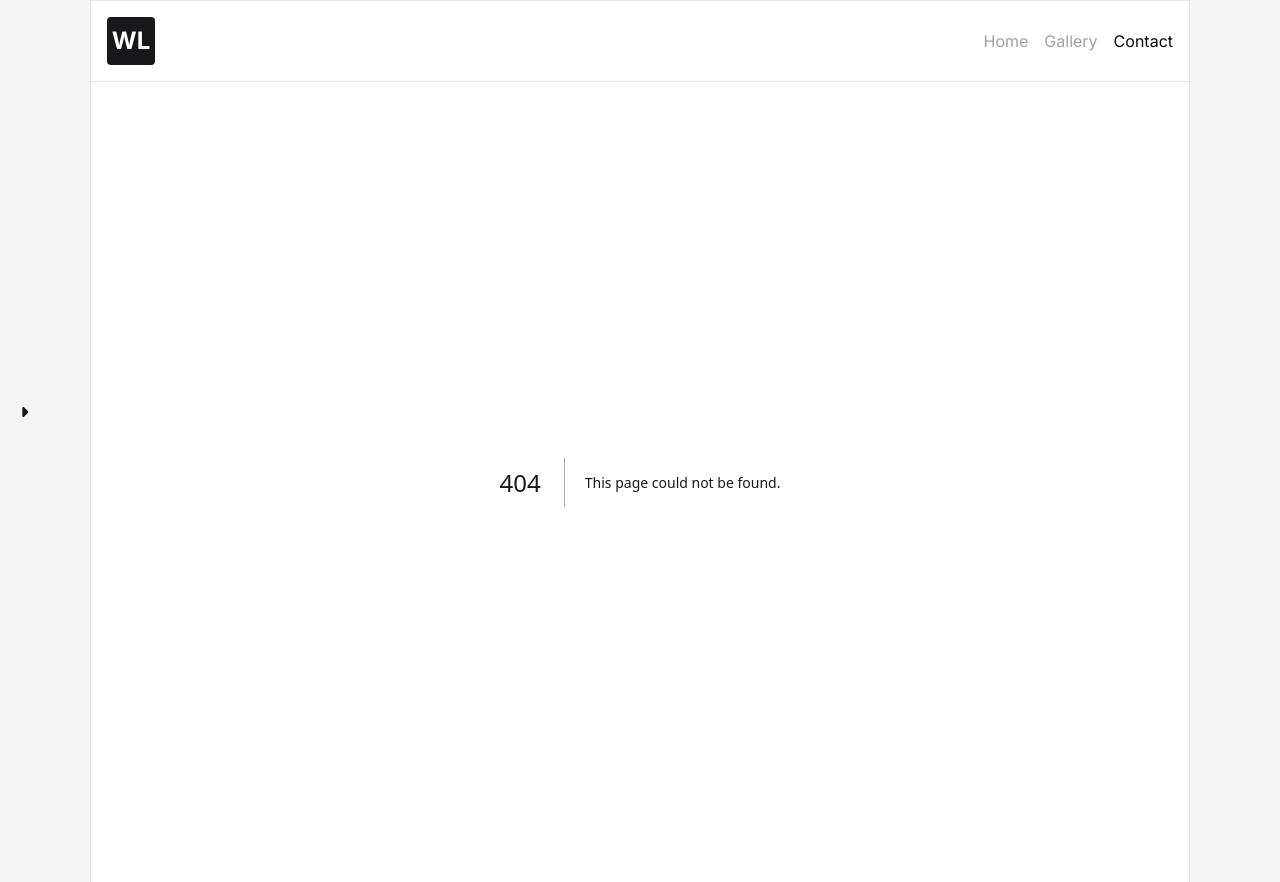
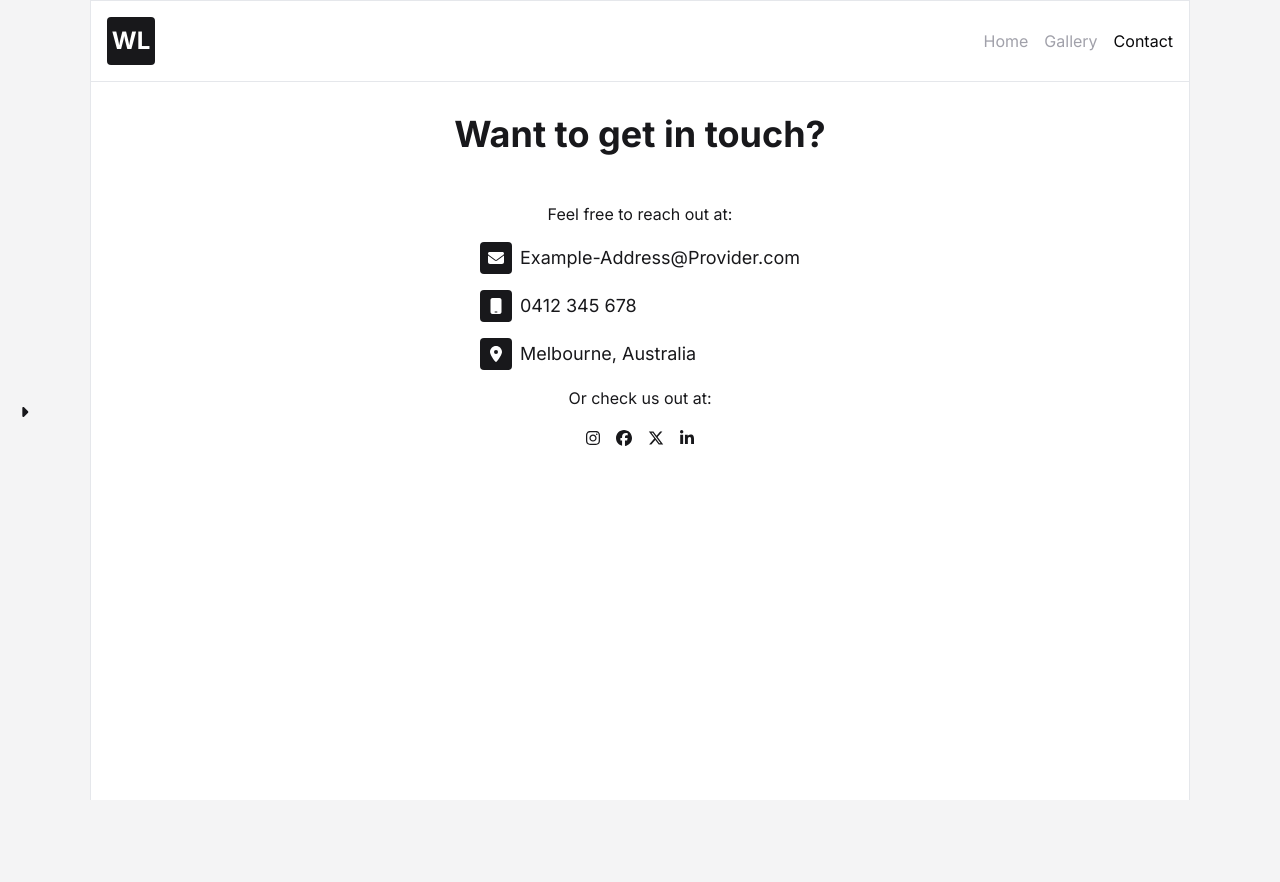
Before and after one commit to williamalowe/next-gallery, a Next.js app: page /contact in a window 1280 px wide. Before the commit this address had no page. After the commit the page ends 800 px from the top, so only its background shows below. Built offline with nearby package versions, Linux system fonts and the light colour scheme.

Commit message:
feat: add contact-page

```diff
--- /dev/null
+++ b/src/app/contact/page.tsx
@@ -0,0 +1,91 @@
+"use client"
+import {
+  faLinkedinIn,
+  faInstagram,
+  faFacebook,
+  faXTwitter,
+} from "@fortawesome/free-brands-svg-icons";
+import {
+  faEnvelope,
+  faLocationDot,
+  faMobile,
+} from "@fortawesome/free-solid-svg-icons";
+import { FontAwesomeIcon } from "@fortawesome/react-fontawesome";
+import { motion } from "framer-motion";
+
+export default function page() {
+  const contactPoints = [
+    {
+      icon: faEnvelope,
+      text: "Example-Address@Provider.com",
+    },
+    {
+      icon: faMobile,
+      text: "0412 345 678",
+    },
+    {
+      icon: faLocationDot,
+      text: "Melbourne, Australia",
+    },
+  ];
+  const socialLinks = [
+    {
+      icon: faInstagram,
+      href: "https://www.instagram.com",
+    },
+    {
+      icon: faFacebook,
+      href: "https://www.facebook.com",
+    },
+    {
+      icon: faXTwitter,
+      href: "https://www.x.com",
+    },
+    {
+      icon: faLinkedinIn,
+      href: "https://www.linkedin.com",
+    },
+  ];
+  const socialIcon = {
+    hovered: {
+      y: -6
+    }
+  }
+  const contactItem = {
+    hovered: {
+      fontStyle: "italic"
+    }
+  }
+  return (
+    <main className="text-center pt-8 px-5 flex flex-col items-center gap-y-4">
+      <h1 className="text-4xl font-bold mb-8">Want to get in touch?</h1>
+      <p>Feel free to reach out at:</p>
+      <ul className="flex flex-col gap-y-4 justify-center">
+        {contactPoints.map((item) => {
+          return (
+            <motion.li key={item.text} className="flex gap-2 items-center cursor-pointer" whileHover="hovered">
+              <div className="w-8 h-8 bg-zinc-900 text-white flex items-center justify-center rounded">
+                <FontAwesomeIcon icon={item.icon} />
+              </div>
+              <motion.div className="text-lg" variants={contactItem}>{item.text}</motion.div>
+            </motion.li>
+          );
+        })}
+      </ul>
+      <p>Or check us out at:</p>
+      <ul className="flex gap-x-4 mt-auto">
+        {socialLinks.map((link) => {
+          return (
+            <li key={link.href}>
+              <motion.a href={link.href} target="_blank" whileHover="hovered">
+                <motion.div variants={socialIcon}>
+                  <FontAwesomeIcon icon={link.icon} />
+                </motion.div>
+              </motion.a>
+            </li>
+          );
+        })}
+      </ul>
+    </main>
+  );
+}
```
